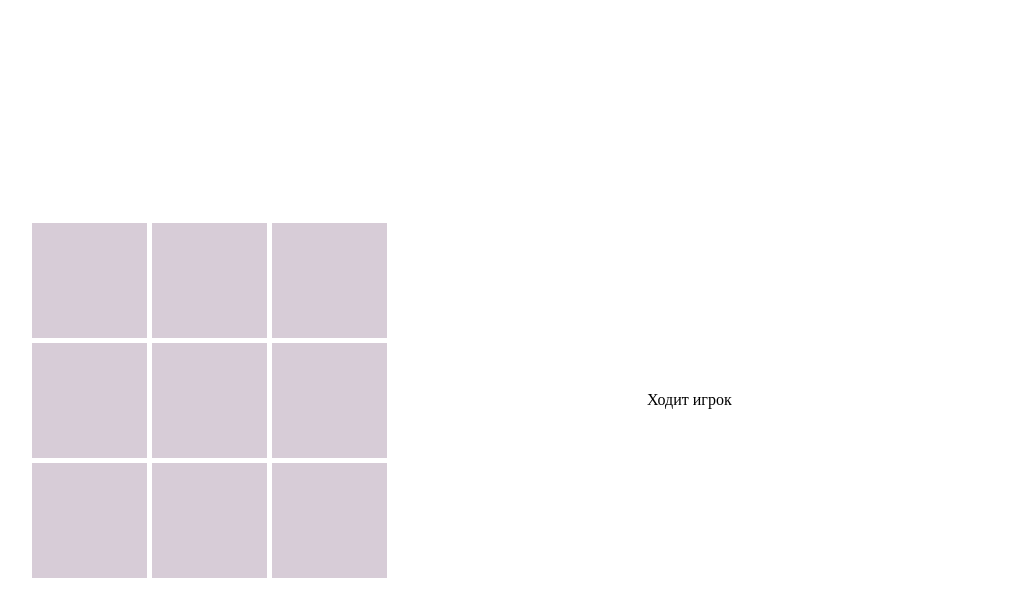
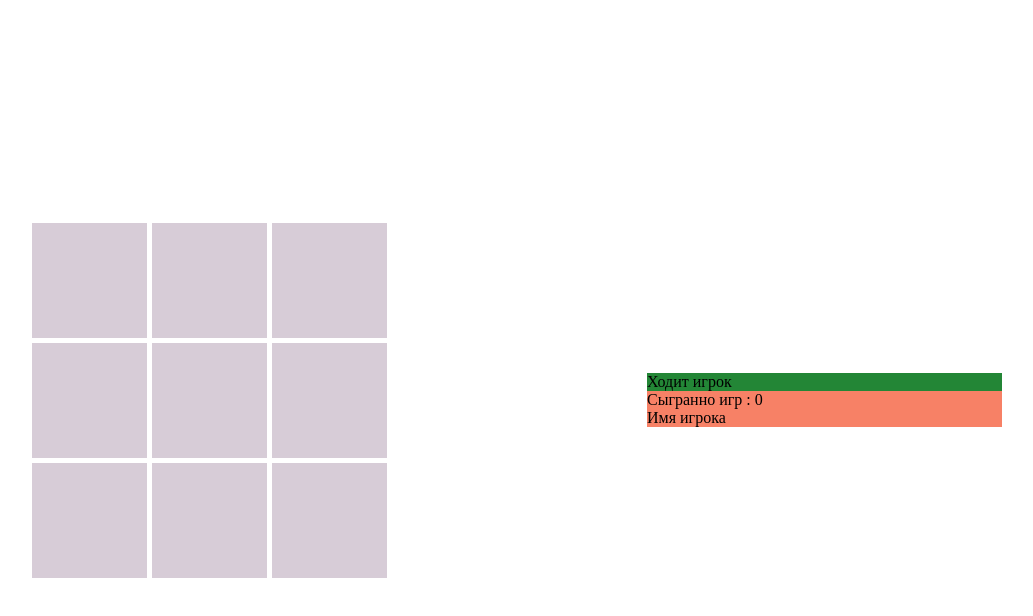
Before and after one commit to Kurbanou/tic-tac-toe, a plain HTML site: page index.html in a window 1280 px wide. Both pictures are taken after a click on the link "Start The Game". Shown: the whole page, without its empty margins (123-1156 px from the left). Drawn offline with Linux system fonts and the light colour scheme.

Commit message:
feat:add

```diff
--- a/index.js
+++ b/index.js
@@ -33,12 +33,14 @@ function createApp(){
     table.append(message)
     const countGames =document.createElement('div')
     countGames.classList.add('countGames')
+    countGames.innerHTML = 'Сыгранно игр : 0'
     table.append(countGames)
     const score =document.createElement('div')
     score.classList.add('score')
     table.append(score)
     const player =document.createElement('div')
     player.classList.add('player')
+    player.innerHTML = 'Имя игрока'
     score.append(player)
     const draw = document.createElement('div')
     draw.classList.add('draw')
--- a/style.css
+++ b/style.css
@@ -59,13 +59,18 @@ body {
     display: flex;
     flex-direction: column;
     justify-content: center;
+    background-color: #f78166;
 }
-.message{}
+.message{
+    background-color: #238636;
+}
 .countGames{}
 .score{}
 .player,
 .draw,
-.comp{}
+.comp{
+
+}
 .playerScore,
 .drawScore,
 .compScore{}
```
